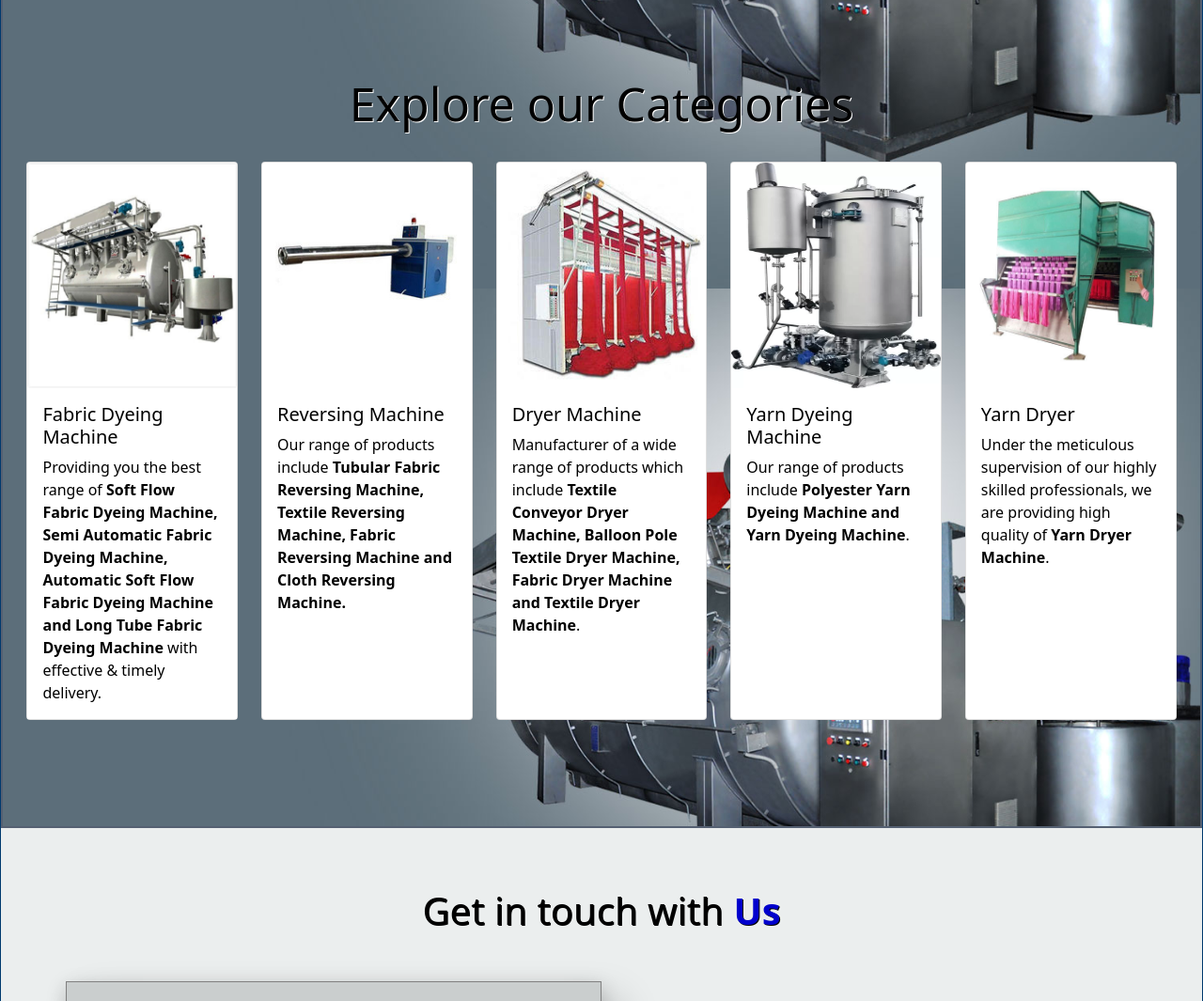
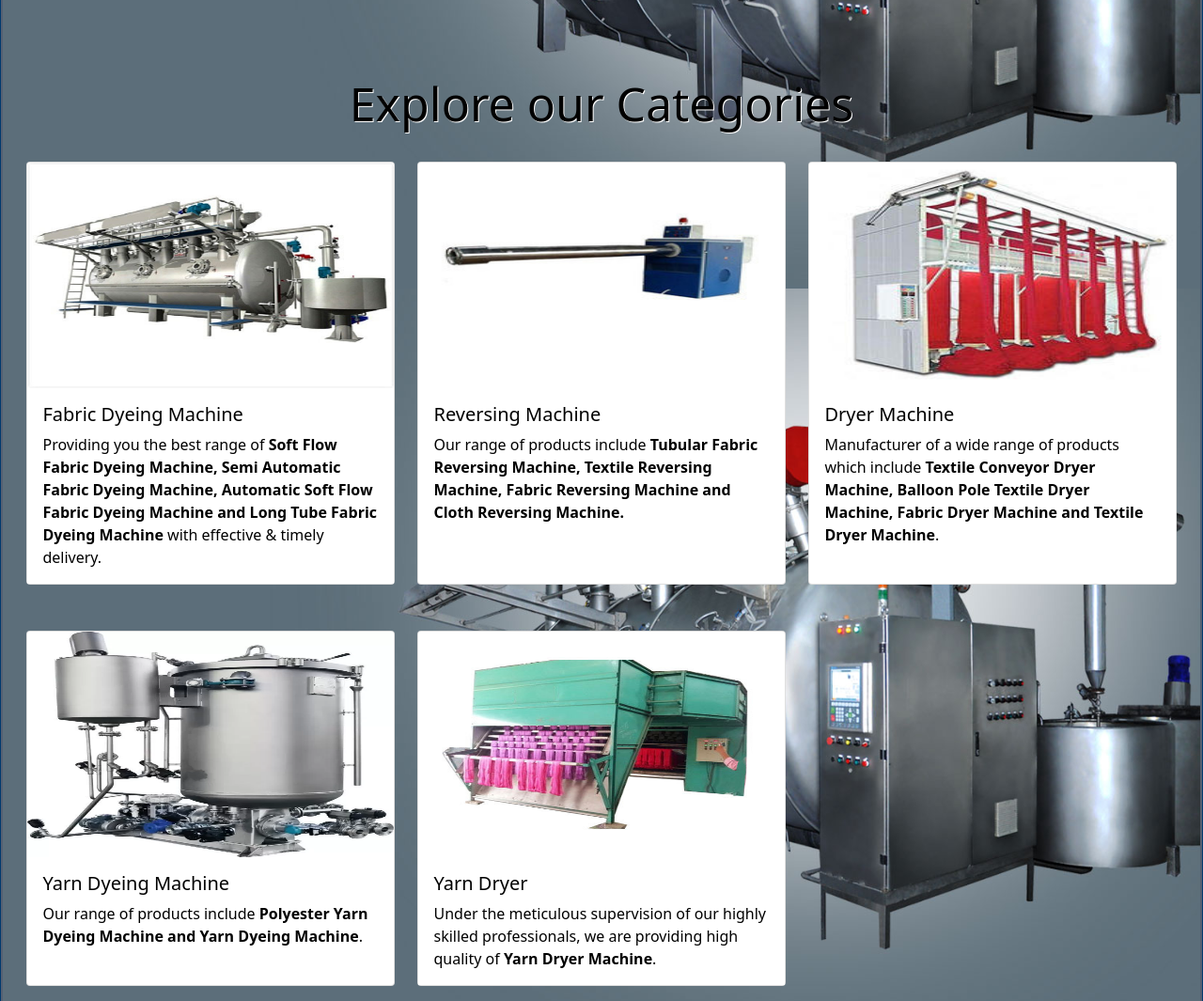
Before and after one commit to nitinkapoor4070/gskengineeringworks, a plain HTML site: page index.html in a window 1280 px wide. Shown: the part 1460-2525 px from the top of the page at 94% size. Drawn offline with nearby package versions, Linux system fonts and the light colour scheme; a web font is replaced by a local one.

Commit message:
Update index.html

```diff
--- a/index.html
+++ b/index.html
@@ -289,7 +289,7 @@
 
 
 
-          <div class="row row-cols-1 row-cols-md-5 g-4">
+          <div class="row row-cols-1 row-cols-md-3 g-4">
               <div class="col1">
                   <a href="products.html" style="text-decoration: none; color: black;">
                 <div class="card h-100">
```
